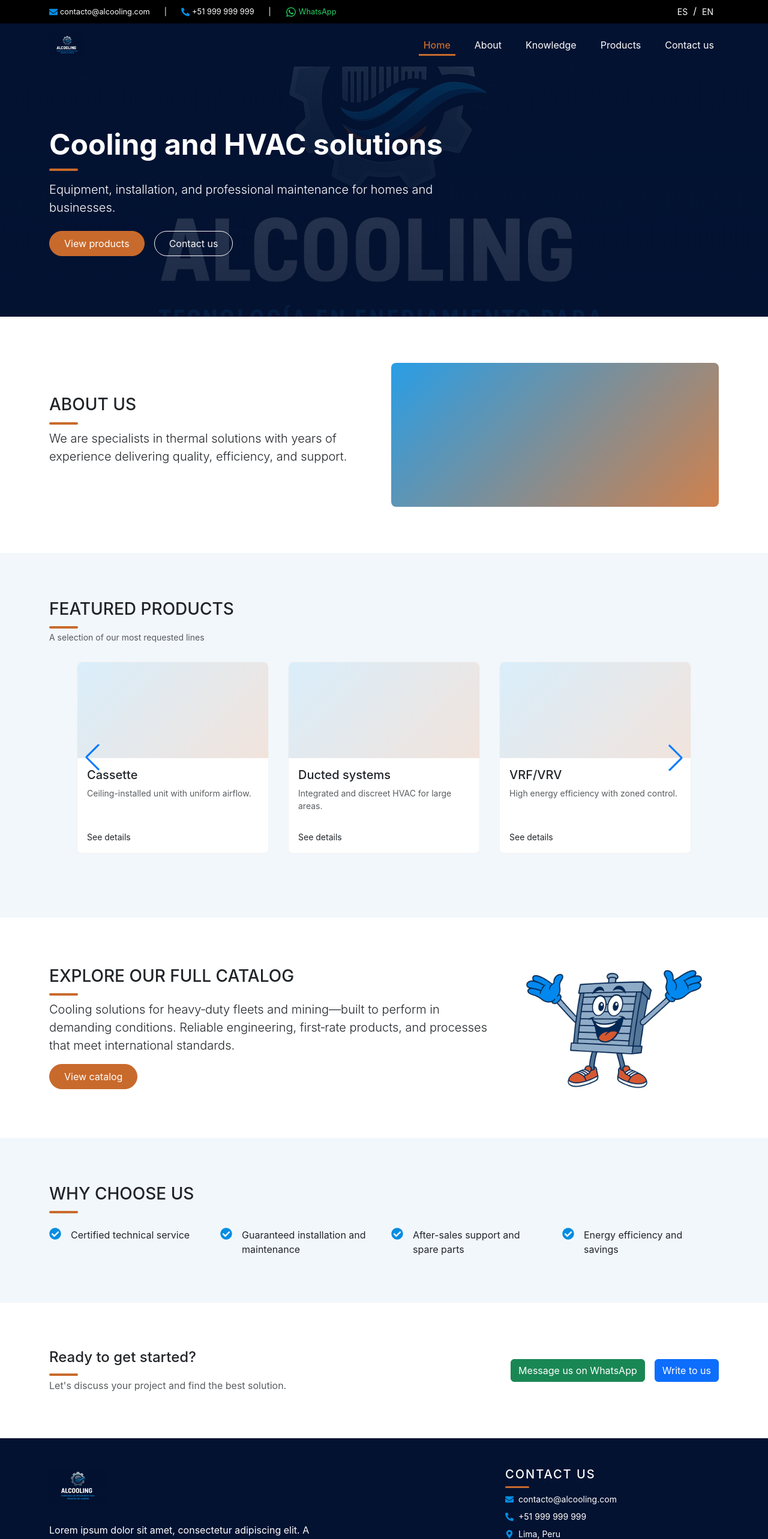
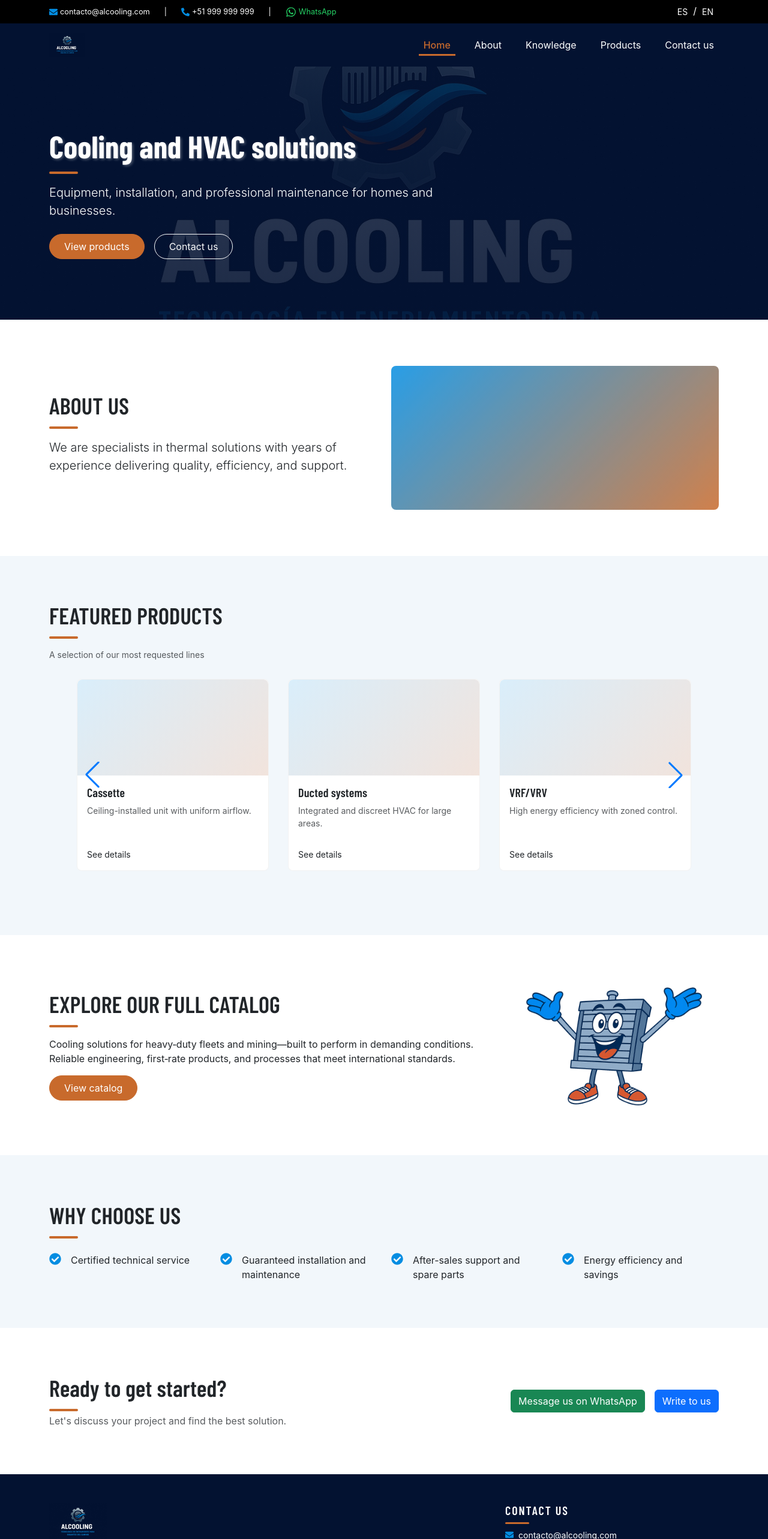
Before and after one commit to jAlejandroGM/advancedline-cooling-web, a React (Vite) app: page / in a window 1280 px wide. Shown: the top 2566 px of the page at 60% size. Built offline with nearby package versions, Linux system fonts and the light colour scheme.

Commit message:
feat: enhance typography and styles in Home component for improved readability and aesthetics

```diff
--- a/index.html
+++ b/index.html
@@ -1,9 +1,15 @@
-<!doctype html>
+<!DOCTYPE html>
 <html lang="en">
   <head>
     <meta charset="UTF-8" />
     <link rel="icon" type="image/svg+xml" href="/vite.svg" />
     <meta name="viewport" content="width=device-width, initial-scale=1.0" />
+    <link rel="preconnect" href="https://fonts.googleapis.com" />
+    <link rel="preconnect" href="https://fonts.gstatic.com" crossorigin />
+    <link
+      href="https://fonts.googleapis.com/css2?family=Barlow+Condensed:wght@600;700&display=swap"
+      rel="stylesheet"
+    />
     <title>al-cooling-sac</title>
   </head>
   <body>
--- a/src/pages/Home/Home.jsx
+++ b/src/pages/Home/Home.jsx
@@ -20,7 +20,7 @@ const Home = () => {
         <div className="container">
           <div className="row">
             <div className="col-12 col-lg-8 py-md-4 d-flex flex-column gap-2">
-              <h1 className={`display-5 fw-bold ${styles.sectionTitle}`}>
+              <h1 className={`fw-bold ${styles.sectionTitle}`}>
                 {t("home.hero.title")}
               </h1>
               <p className="lead">{t("home.hero.subtitle")}</p>
@@ -52,7 +52,7 @@ const Home = () => {
             <div className="col-12 col-md-6">
               <h2
                 id="home-about-title"
-                className={`h3 text-uppercase ${styles.sectionTitle}`}
+                className={`text-uppercase mb-3 ${styles.sectionTitle}`}
               >
                 {t("home.about.title")}
               </h2>
@@ -75,7 +75,7 @@ const Home = () => {
             <div className="col-12 col-sm">
               <h2
                 id="home-products-title"
-                className={`h3 mb-1 text-uppercase ${styles.sectionTitle}`}
+                className={`text-uppercase mb-3 ${styles.sectionTitle}`}
               >
                 {t("home.products.title")}
               </h2>
@@ -117,11 +117,11 @@ const Home = () => {
             <div className="col-12 col-md-8">
               <h2
                 id="home-catalog-cta"
-                className={`h3 text-uppercase ${styles.sectionTitle}`}
+                className={`text-uppercase mb-3 ${styles.sectionTitle}`}
               >
                 {t("home.catalogCta.title")}
               </h2>
-              <p className="lead">{t("home.catalogCta.text")}</p>
+              <p>{t("home.catalogCta.text")}</p>
               <Link
                 to="/productos"
                 className={`btn rounded-pill px-4 py-2 ${styles.btnProducts}`}
@@ -150,7 +150,7 @@ const Home = () => {
         <div className="container">
           <h2
             id="home-why-title"
-            className={`h3 mb-4 text-uppercase ${styles.sectionTitle}`}
+            className={`mb-4 text-uppercase ${styles.sectionTitle}`}
           >
             {t("home.why.title")}
           </h2>
@@ -174,7 +174,7 @@ const Home = () => {
         <div className="container">
           <div className="row align-items-center gy-3">
             <div className="col-12 col-md-8">
-              <h2 className={`h4 mb-1 ${styles.sectionTitle}`}>
+              <h2 className={`mb-1 ${styles.sectionTitle}`}>
                 {t("home.cta.title")}
               </h2>
               <p className="mb-0 text-muted">{t("home.cta.subtitle")}</p>
--- a/src/pages/Home/Home.module.css
+++ b/src/pages/Home/Home.module.css
@@ -10,6 +10,10 @@
     ),
     url("/banner-low.jpeg") center/cover no-repeat;
   color: var(--color-white);
+}
+
+.hero h1 {
+  text-shadow: rgba(255, 255, 255, 0.3) 2px 2px 4px;
 }
 
 .sectionTitle {
--- a/src/styles/globals.css
+++ b/src/styles/globals.css
@@ -27,6 +27,23 @@
   line-height: 1.5;
 }
 
+h1,
+h2,
+h3,
+h4,
+h5,
+h6 {
+  font-family: "Barlow Condensed", system-ui, sans-serif;
+  letter-spacing: 0.2px;
+}
+
+h1 {
+  font-size: clamp(3.25rem, 4vw, 3.75rem);
+}
+h2 {
+  font-size: clamp(2rem, 3vw, 2.5rem);
+}
+
 ul {
   list-style: none;
 }
```
